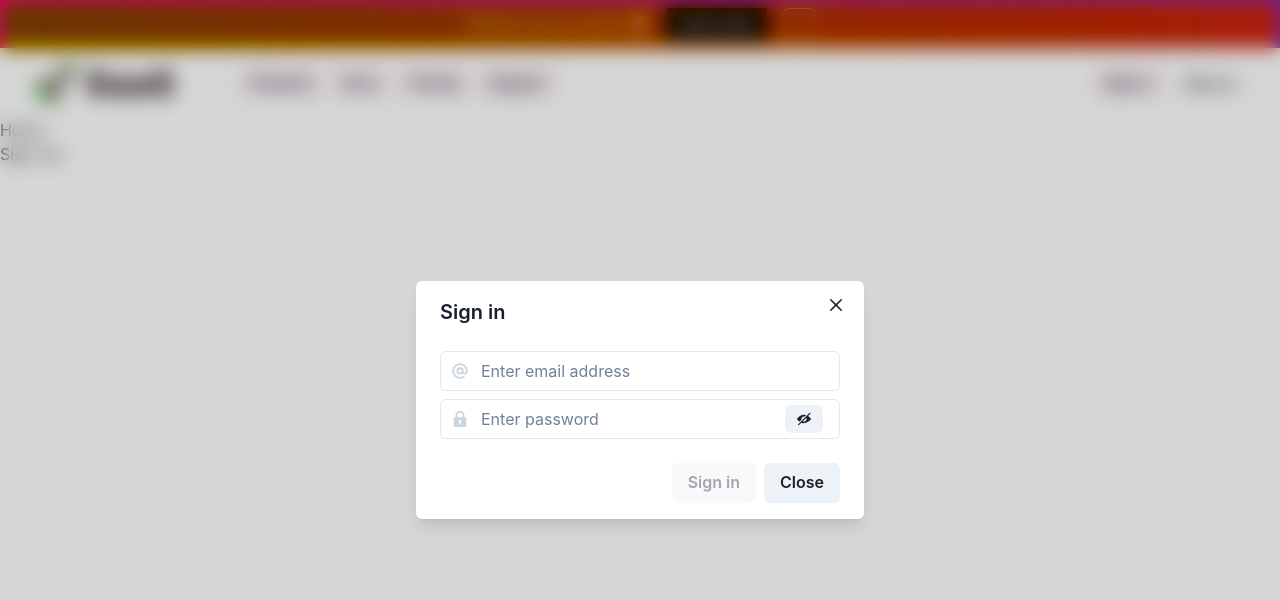
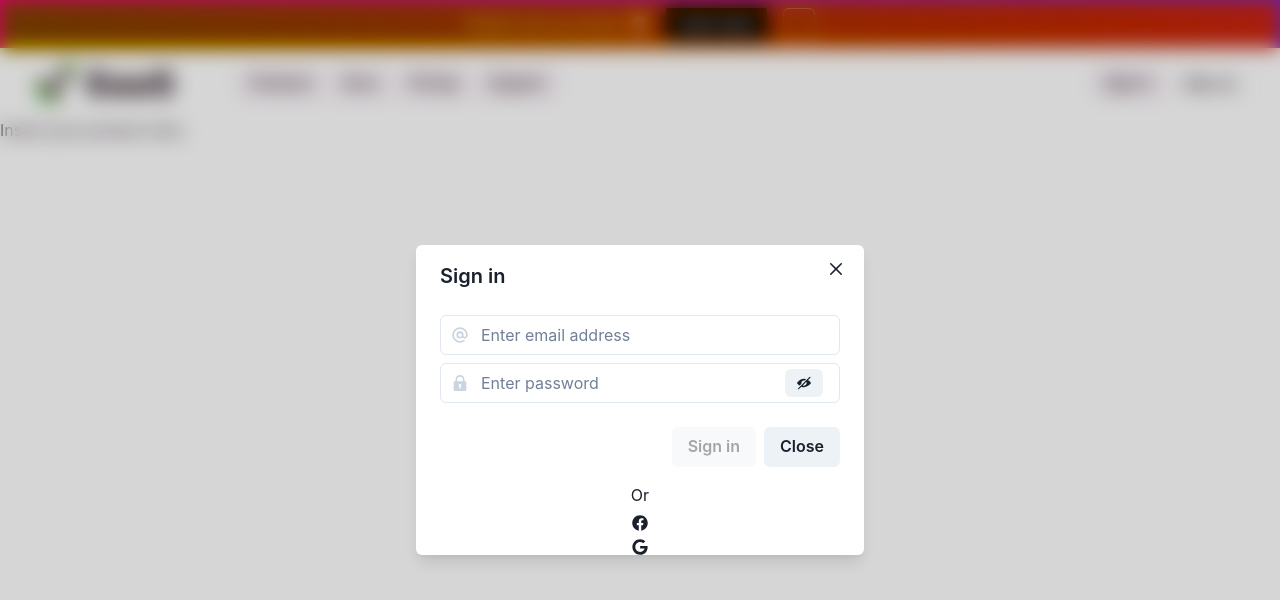
Before and after one commit to danielsteman/textifai, a React (Vite) app in the folder frontend/: page / in a window 1280 px wide. Both pictures are taken after a click on the button "Sign in". Shown: the top 600 px of the page. Built offline with nearby package versions, Linux system fonts and the light colour scheme; no server answers.

Commit message:
:construction: socials login wip

```diff
--- a/frontend/src/components/LoginOrRegisterModal.tsx
+++ b/frontend/src/components/Authentication/LoginOrRegisterModal.tsx
@@ -19,13 +19,15 @@ import {
   VStack,
   Spinner,
   Text,
+  Center,
 } from "@chakra-ui/react";
 import {
   createUserWithEmailAndPassword,
   signInWithEmailAndPassword,
 } from "firebase/auth";
 import { useCallback, useState } from "react";
-import auth from "../config/firebase";
+import auth from "../../config/firebase";
+import Socials from "./Socials";
 
 interface Props {
   variant: "signin" | "signup";
@@ -160,6 +162,12 @@ const LoginOrRegisterModal: React.FC<Props> = (props) => {
               </HStack>
             </ModalFooter>
           </form>
+          <Center>
+            <VStack>
+              <Text>Or</Text>
+              <Socials />
+            </VStack>
+          </Center>
         </ModalContent>
       </Modal>
     </>
--- /dev/null
+++ b/frontend/src/components/Authentication/Socials.tsx
@@ -0,0 +1,13 @@
+import { Icon, VStack } from "@chakra-ui/react";
+import { FaFacebook, FaGoogle } from "react-icons/fa";
+
+const Socials = () => {
+  return (
+    <VStack>
+      <Icon as={FaFacebook} />
+      <Icon as={FaGoogle} />
+    </VStack>
+  );
+};
+
+export default Socials;
--- a/frontend/src/layouts/Header.tsx
+++ b/frontend/src/layouts/Header.tsx
@@ -2,7 +2,7 @@ import { Box, ButtonGroup, Flex, Spacer } from "@chakra-ui/react";
 import { useContext } from "react";
 import { Outlet } from "react-router-dom";
 import AccountMenu from "../components/AccountMenu";
-import LoginOrRegisterModal from "../components/LoginOrRegisterModal";
+import LoginOrRegisterModal from "../components/Authentication/LoginOrRegisterModal";
 import Logo from "../components/Logo";
 import Navigation from "../components/Navigation/Navigation";
 import PromoTiara from "../components/PromoTiara";
--- a/frontend/src/routes/Root.tsx
+++ b/frontend/src/routes/Root.tsx
@@ -1,10 +1,5 @@
-import auth from "../config/firebase";
+import { Box } from "@chakra-ui/react";
 
 export default function Root() {
-  return (
-    <div>
-      <h1>Home</h1>
-      <button onClick={() => auth.signOut()}>Sign out</button>
-    </div>
-  );
+  return <Box>Insert your product here</Box>;
 }
--- a/frontend/src/routes/SignUp.tsx
+++ b/frontend/src/routes/SignUp.tsx
@@ -1,4 +1,4 @@
-import LoginOrRegisterModal from "../components/LoginOrRegisterModal";
+import LoginOrRegisterModal from "../components/Authentication/LoginOrRegisterModal";
 
 const SignUp = () => {
   return <LoginOrRegisterModal variant="signup" />;
```
Also changed, not shown: frontend/src/components/Authentication/LogoutButton.tsx (renamed from frontend/src/components/LogoutButton.tsx).
